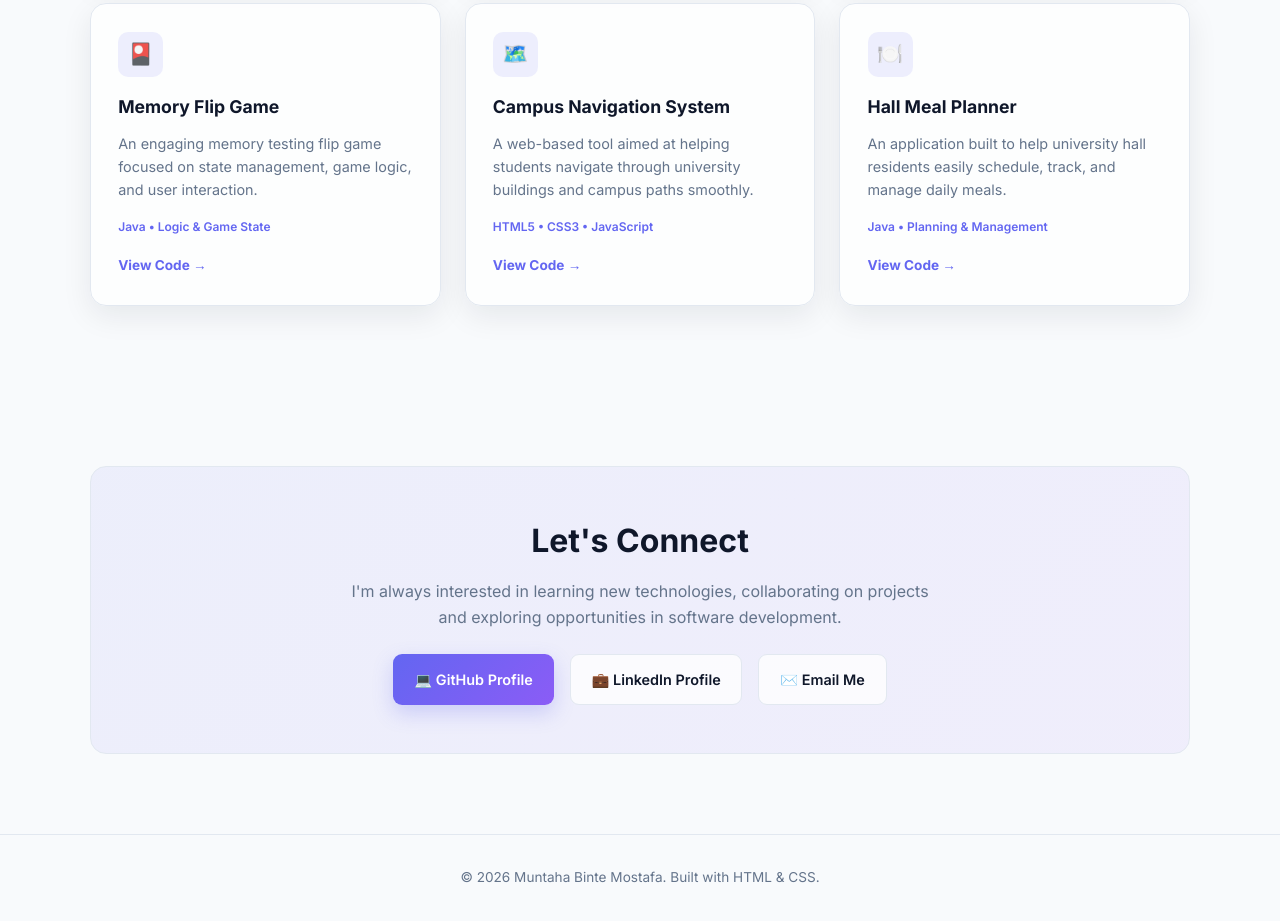
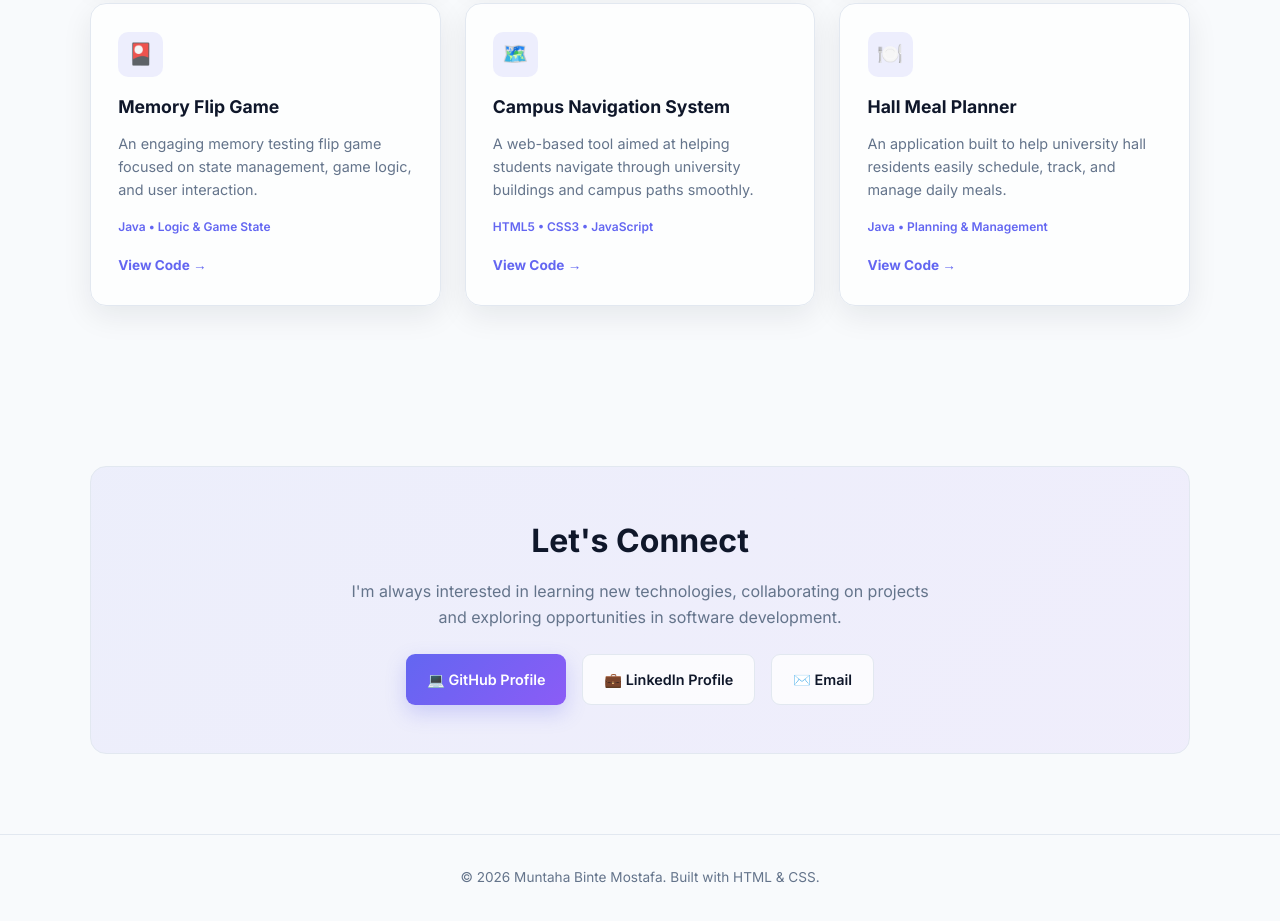
Before and after one commit to Mun-Tahaaaaa/Mun-Tahaaaaa.github.io, a plain HTML site: page index.html in a window 1280 px wide. Shown: the part 3114-4035 px from the top of the page. Drawn offline with Linux system fonts and the light colour scheme.

Commit message:
Update index.html

```diff
--- a/index.html
+++ b/index.html
@@ -1475,7 +1475,7 @@
     💼 LinkedIn Profile
 </a>
                         <a href="mailto:muntahamostafa0@gmail.com" class="btn btn-outline">
-    ✉️ Email Me
+    ✉️ Email
 </a>
 
                     </div>
```
